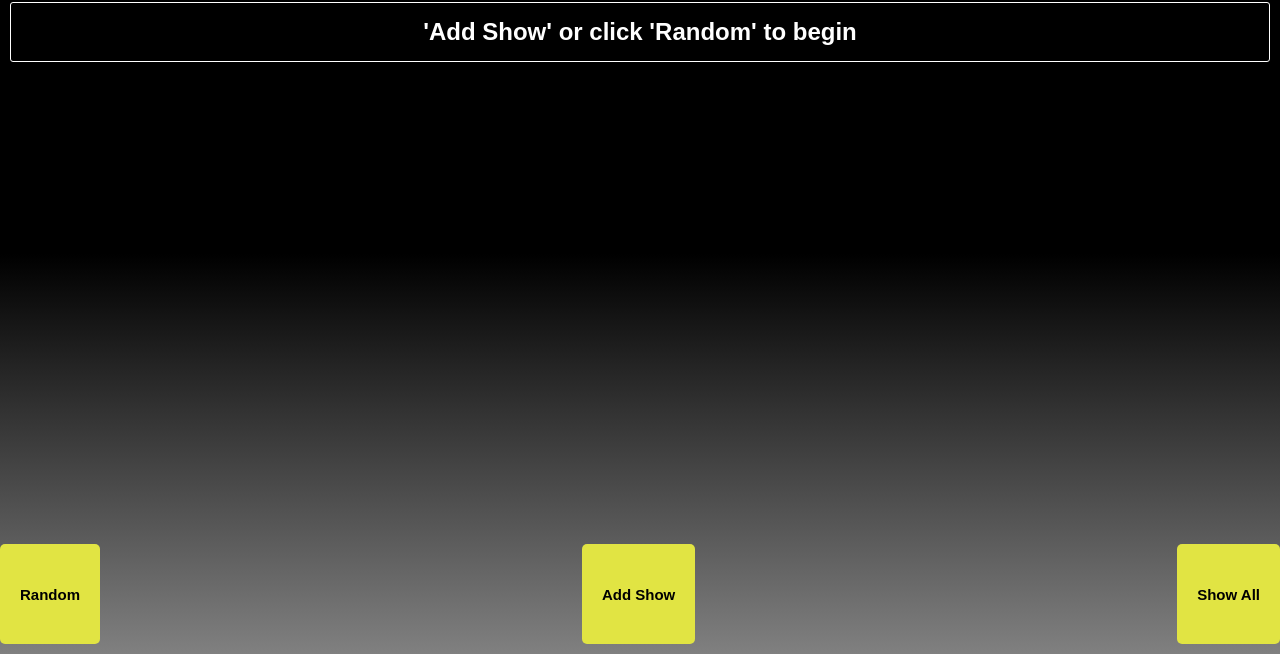
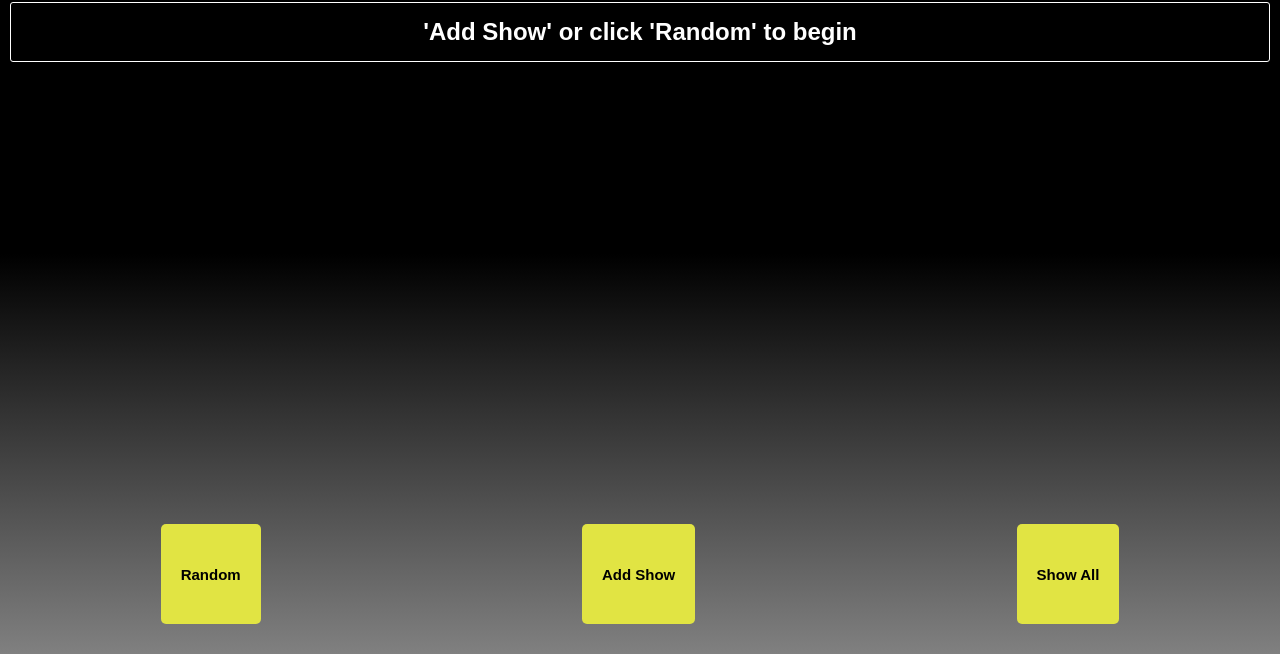
Before and after one commit to Peluchemoreno/Show-Picker, a plain HTML site: page homepage.html in a window 1280 px wide. Shown: the part 146-800 px from the top of the page. Drawn offline with Linux system fonts and the light colour scheme; a web font is replaced by a local one.

Commit message:
adjusting ui on page

```diff
--- a/style1.css
+++ b/style1.css
@@ -77,11 +77,11 @@ h1 {
   /* background-color: white; */
   text-align: center;
   display: flex;
-  justify-content: space-between;
+  justify-content: space-around;
   font-weight: bold;
   margin: 0;
   position: absolute;
-  bottom: 10px;
+  bottom: 30px;
   width: 100dvw;
 }
 
```
